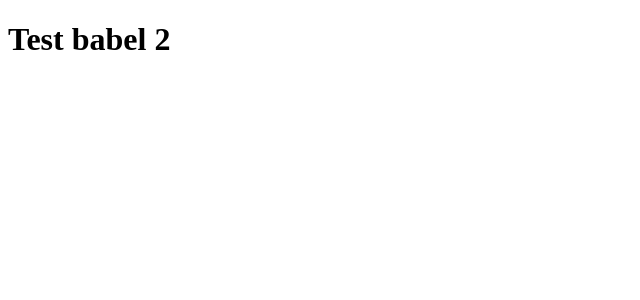
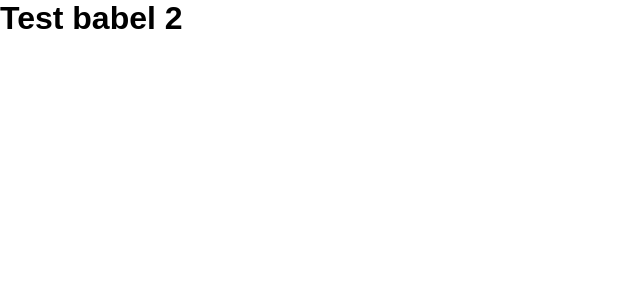
Before and after one commit to Rocketseat-Study-Repositories/ignite2021-github-explorer, a React app: page / in a window 1280 px wide. Shown: the top 300 px of the page, without its empty margins (0-640 px from the left). Built offline with nearby package versions, Linux system fonts and the light colour scheme.

Commit message:
Added readers for css files

```diff
--- a/package.json
+++ b/package.json
@@ -18,7 +18,9 @@
     "@babel/preset-react": "^7.13.13",
     "babel-loader": "^8.2.2",
     "cross-env": "^7.0.3",
+    "css-loader": "^5.2.4",
     "html-webpack-plugin": "^5.3.1",
+    "style-loader": "^2.0.0",
     "webpack": "^5.37.0",
     "webpack-cli": "^4.7.0",
     "webpack-dev-server": "^3.11.2"
--- a/src/App.jsx
+++ b/src/App.jsx
@@ -1,3 +1,5 @@
+import './styles/global.css';
+
 export function App() {
   return <h1>Test babel 2</h1>
 }
--- /dev/null
+++ b/src/styles/global.css
@@ -0,0 +1,9 @@
+* {
+  margin: 0;
+  padding: 0;
+  box-sizing: border-box;
+}
+
+body {
+  font-family: Arial, Helvetica, sans-serif;
+}
--- a/webpack.config.js
+++ b/webpack.config.js
@@ -28,6 +28,11 @@
         test: /\.jsx$/,
         exclude: /node_modules/,
         use: 'babel-loader',
+      },
+      {
+        test: /\.css$/,
+        exclude: /node_modules/,
+        use: ['style-loader', 'css-loader'],
       }
     ],
   }
```
Also changed, not shown: 1 other file (tests, documents, lock files or other folders).
